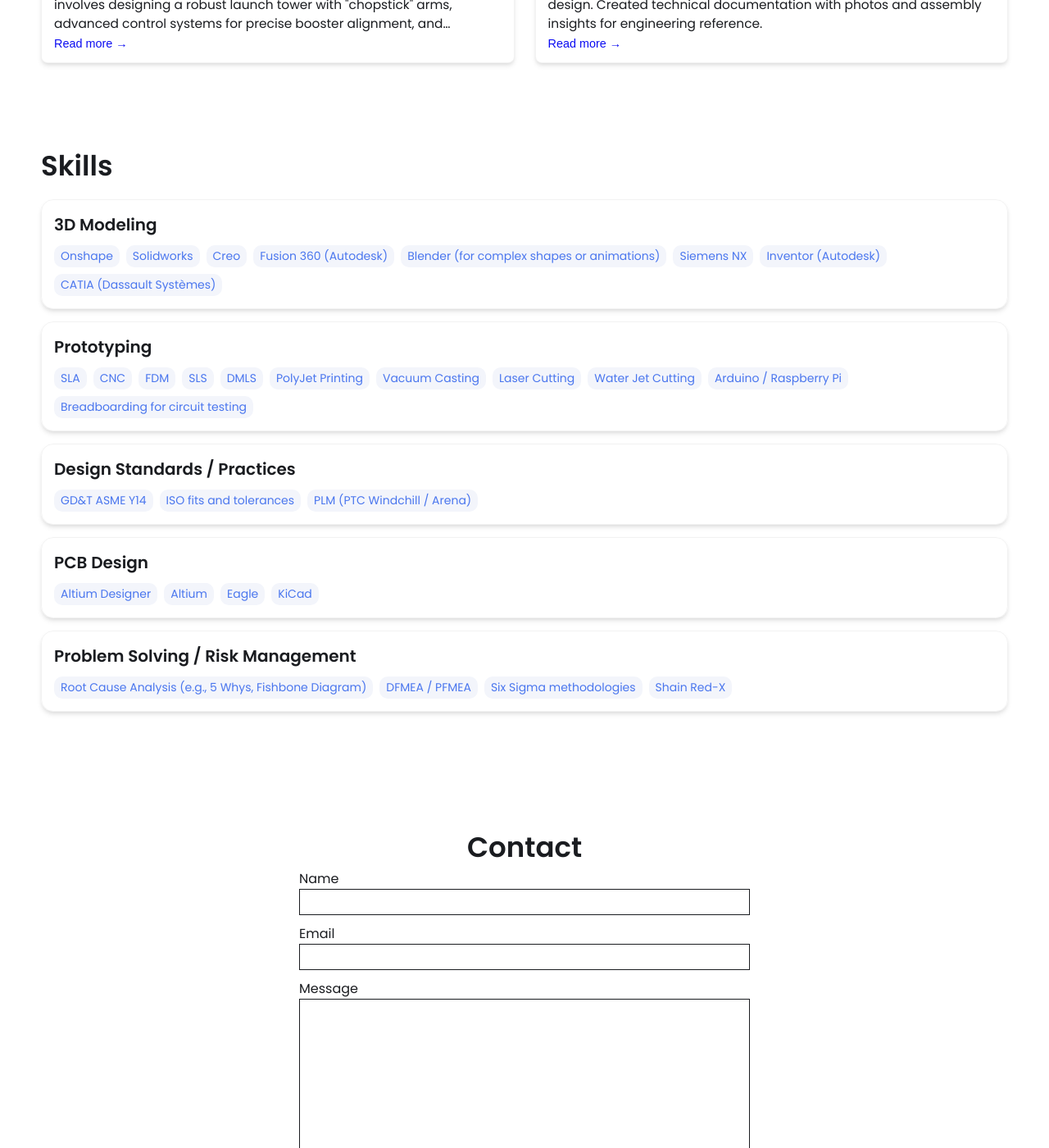
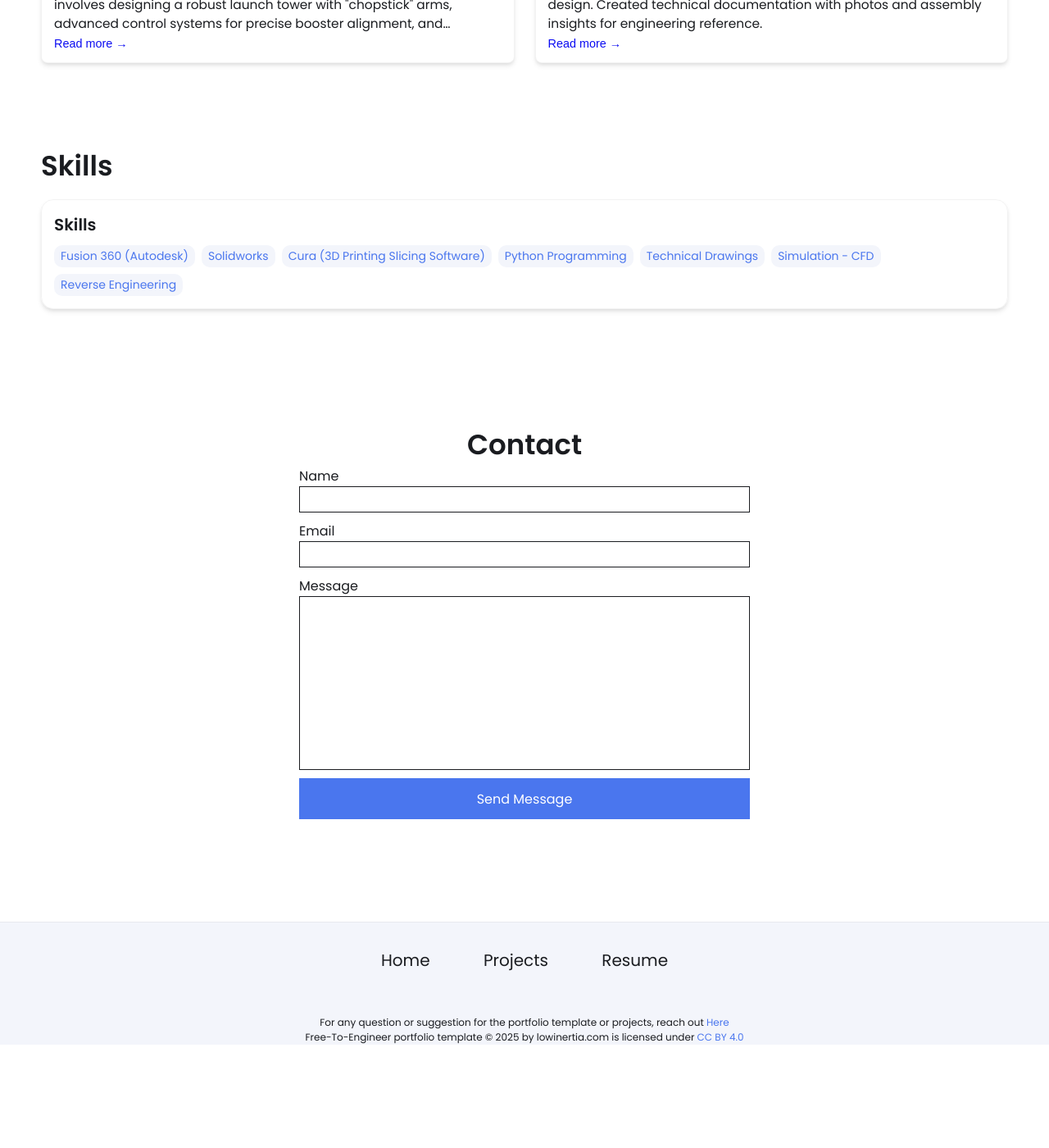
Before and after one commit to finngil/finngil.github.io, a Jekyll site: the page built from index.html, in a window 1280 px wide and 1400 px high, scrolled down 1449 px. Shown: the whole window at 82% size. Built offline with Jekyll 4.4.1, drawn with Linux system fonts in a browser that asks for light colours; after the commit the page ends 2723 px from its top, so only the background shows below that; some of the changed text lies outside the part shown.

Commit message:
Update _config.yml

```diff
--- a/_config.yml
+++ b/_config.yml
@@ -15,9 +15,11 @@ title: Finn Gilfillan | Portfolio # This is what shows up in the tab of the brow
 name: Finn Gilfillan
 headline:
 description: >- # dont remove this line. this will ignore all new lines until the next section
-  Write an awesome intro and discuss your highlights and qualification. You can edit this
-  line in _config.yml. It will appear in your document head meta (for
-  Google search results) and in your feed.xml site description.
+  I am a prospective aerospace / mechanical engineering student with strong foundations in
+  mathematics, CAD software, technical drawings, and extensive experience of the engineering-design
+  process. I recieved the best grades in my year at school (AAAA at Advanced Higher) and have a
+  number of personal projects demonstrating my technical ability.
+
 
 # Place your profile image in /assets/images/profile-image/folder and edit the file name
 profile_image: ./assets/images/profile-image/avatar.jpeg
@@ -45,48 +47,15 @@ external-links:    # input only your own url slug. The icons with missing entrie
 
 # Skills Section - Add the list of your Skills by categories/tools. The indentation for each level needs to be precise.
 skills:
-  - category: 3D Modeling
+  - category: Skills
     tools:
-    - Onshape
+    - Fusion 360 (Autodesk)
     - Solidworks
-    - Creo
-    - Fusion 360 (Autodesk)
-    - Blender (for complex shapes or animations)
-    - Siemens NX
-    - Inventor (Autodesk)
-    - CATIA (Dassault Systèmes)
-  - category: Prototyping
-    tools:
-    - SLA
-    - CNC
-    - FDM
-    - SLS
-    - DMLS
-    - PolyJet Printing
-    - Vacuum Casting
-    - Laser Cutting
-    - Water Jet Cutting
-    - Arduino / Raspberry Pi
-    - Breadboarding for circuit testing
-  - category: Design Standards / Practices
-    tools:
-    - GD&T ASME Y14
-    - ISO fits and tolerances
-    - PLM (PTC Windchill / Arena)
-  - category: PCB Design
-    tools:
-    - Altium Designer
-    - Altium
-    - Eagle
-    - KiCad
-  - category: Problem Solving / Risk Management
-    tools:
-    - Root Cause Analysis (e.g., 5 Whys, Fishbone Diagram)
-    - DFMEA / PFMEA
-    - Six Sigma methodologies
-    - Shain Red-X
-
-
+    - Cura (3D Printing Slicing Software)
+    - Python Programming
+    - Technical Drawings
+    - Simulation - CFD
+    - Reverse Engineering
 # Contact Form Setup. Setup an account and copy over the key. When someone fills out the form, it will be received in your email.
 formspree-key:   https://formspree.io/f/{8-digit key}
 
```
